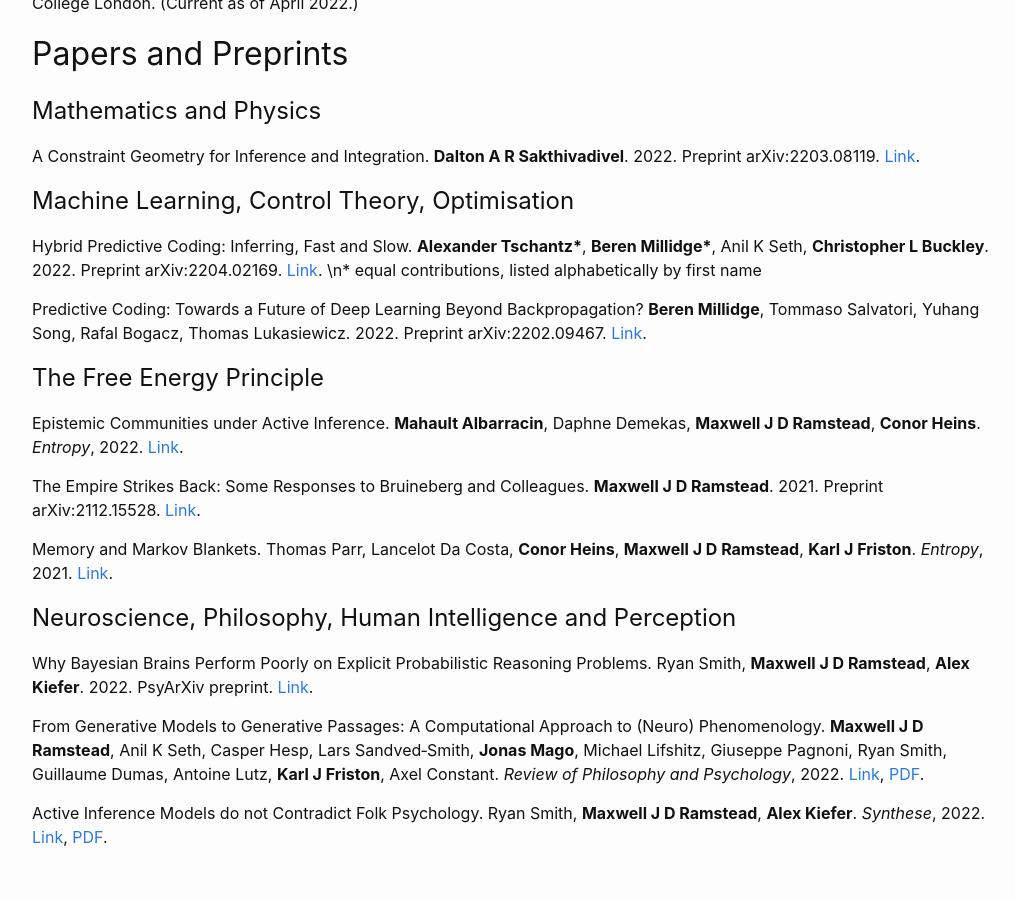
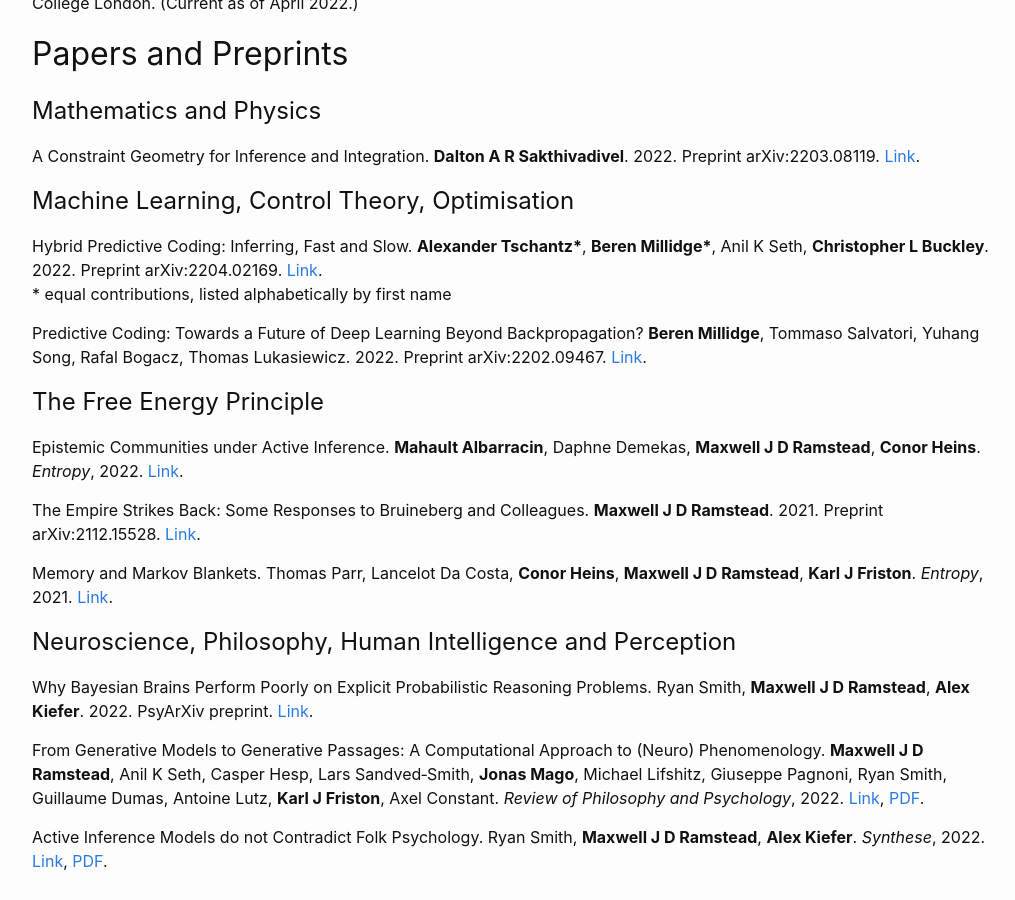
Before and after one commit to DARSakthi/DARSakthi.github.io, a Jekyll site: the page built from verses-lab.markdown, in a window 1280 px wide and 900 px high, scrolled down 977 px. Shown: the whole window, without its empty margins (126-1141 px from the left). Built offline with Jekyll 4.4.1, drawn with Linux system fonts in a browser that asks for light colours.

Commit message:
Formatting

```diff
--- a/verses-lab.markdown
+++ b/verses-lab.markdown
@@ -49,7 +49,8 @@ A Constraint Geometry for Inference and Integration. **Dalton A R Sakthivadivel*
 
 # Machine Learning, Control Theory, Optimisation
 
-Hybrid Predictive Coding: Inferring, Fast and Slow. **Alexander Tschantz\***, **Beren Millidge\***, Anil K Seth, **Christopher L Buckley**. 2022. Preprint arXiv:2204.02169. [Link](https://arxiv.org/abs/2204.02169).    \n\* equal contributions, listed alphabetically by first name
+Hybrid Predictive Coding: Inferring, Fast and Slow. **Alexander Tschantz\***, **Beren Millidge\***, Anil K Seth, **Christopher L Buckley**. 2022. Preprint arXiv:2204.02169. [Link](https://arxiv.org/abs/2204.02169).
+\* equal contributions, listed alphabetically by first name
 
 Predictive Coding: Towards a Future of Deep Learning Beyond Backpropagation? **Beren Millidge**, Tommaso Salvatori, Yuhang Song, Rafal Bogacz, Thomas Lukasiewicz. 2022. Preprint arXiv:2202.09467. [Link](https://arxiv.org/abs/2202.09467).
 
```
